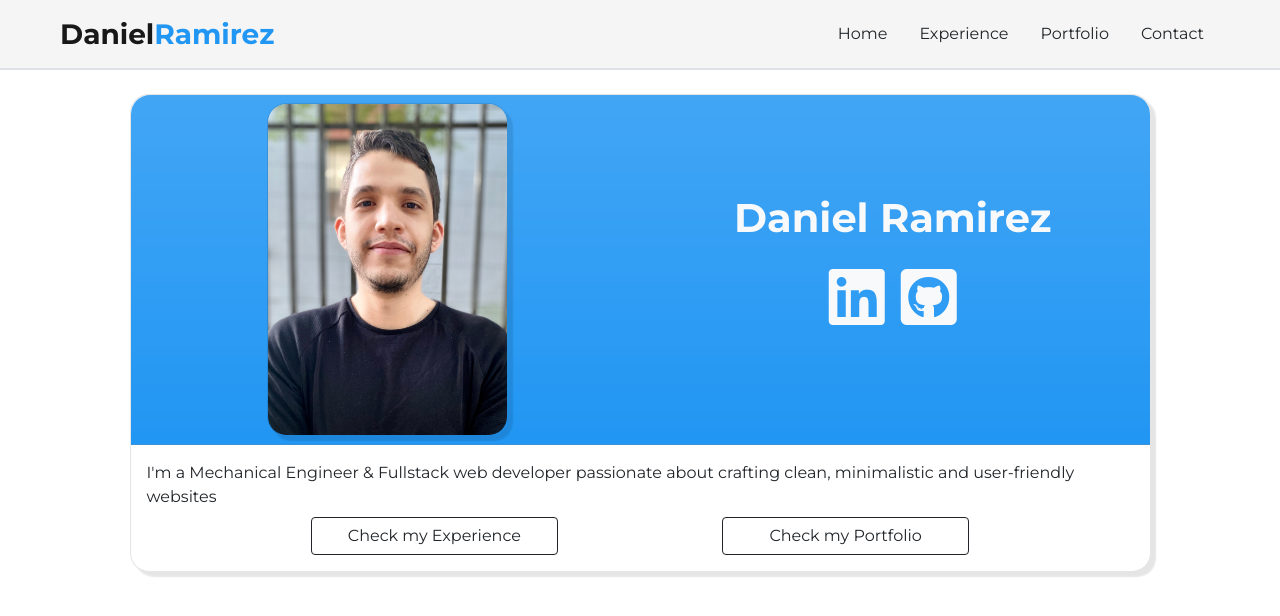
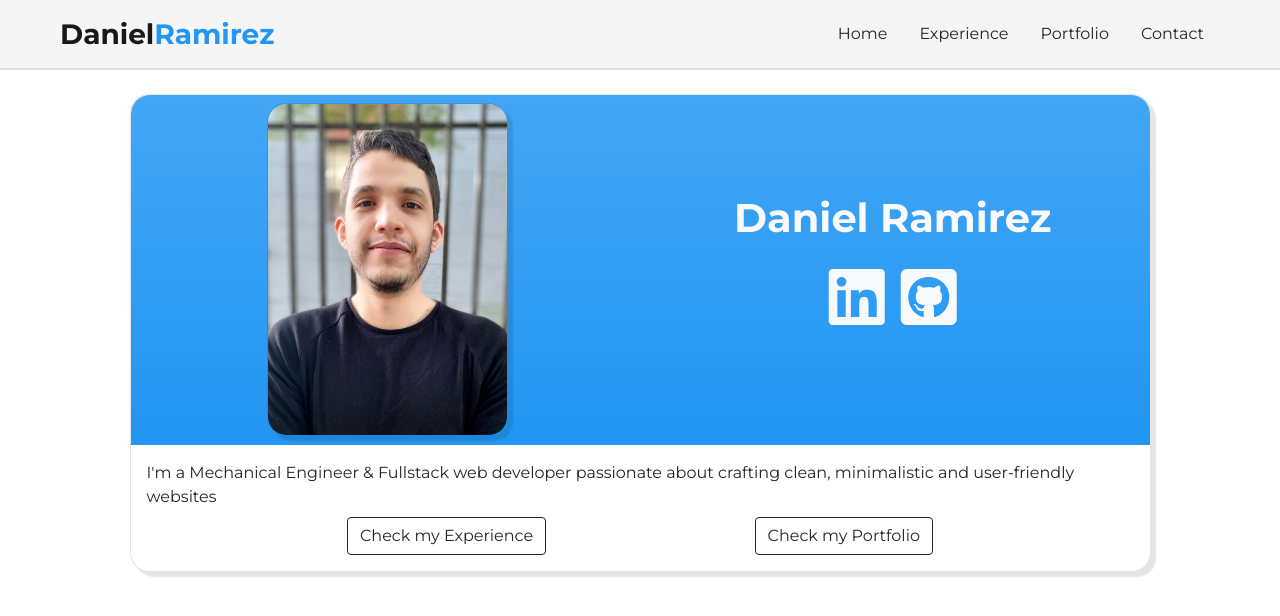
Before and after one commit to danielrs95/personalWeb, a React (Create React App) app: page / in a window 1280 px wide. Shown: the top 616 px of the page. Built offline with nearby package versions, Linux system fonts and the light colour scheme.

Commit message:
Botones en bloque al estar en pantallas menores a lg en el card home

```diff
--- a/src/components/CardComponent.js
+++ b/src/components/CardComponent.js
@@ -79,18 +79,18 @@ const CardComponent = () => {
                 I'm a Mechanical Engineer & Fullstack web developer passionate
                 about crafting clean, minimalistic and user-friendly websites
               </span>
-              <div className='d-flex justify-content-evenly mt-2'>
+              <div className='d-grid gap-2 d-lg-flex justify-content-lg-evenly mt-2'>
                 <a
                   role='button'
                   href='/experience'
-                  className='w-25 btn btn-outline-dark'
+                  className='btn btn-outline-dark'
                 >
                   Check my Experience
                 </a>
                 <a
                   role='button'
                   href='/portfolio'
-                  className='w-25 btn btn-outline-dark'
+                  className='btn btn-outline-dark'
                 >
                   Check my Portfolio
                 </a>
```
